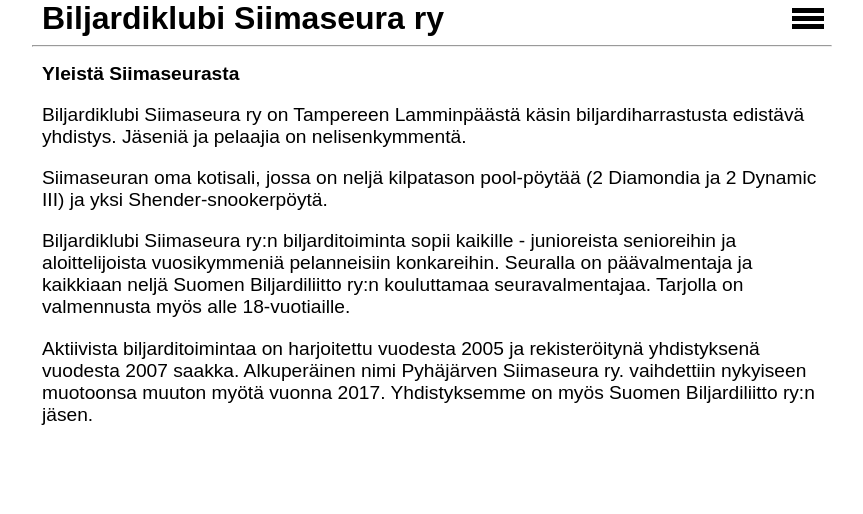
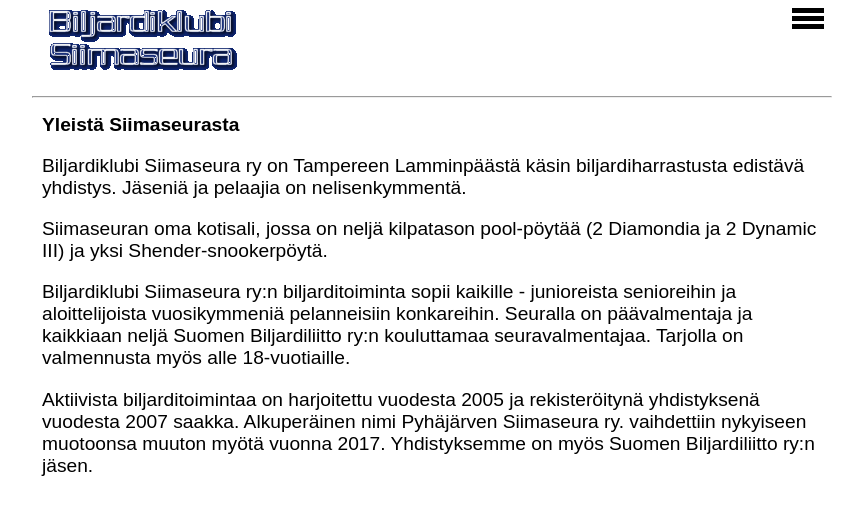
Before and after one commit to keinaju/siima, a website: page assets/index.html in a window 1280 px wide. Shown: the whole page, without its empty margins (208-1071 px from the left). Drawn offline with Linux system fonts and the light colour scheme.

Commit message:
add logo

```diff
--- a/assets/index.html
+++ b/assets/index.html
@@ -11,7 +11,12 @@
   </head>
   <body>
     <div id="navigation-bar">
-      <span id="navigation-title">Biljardiklubi Siimaseura ry</span>
+      <span id="navigation-title">
+        <img
+          max-height="100%"
+          src="images/biljardiklubi-siimaseura-text.gif"
+          alt="Siimaseura logo"
+      /></span>
       <span id="menu-icon-container"></span>
       <div id="navigation-buttons-container">
         <div class="navigation-button" id="home">&#9656; Yhdistys</div>
```
Also changed, not shown: assets/images/biljardiklubi-siimaseura-text.gif (added).
